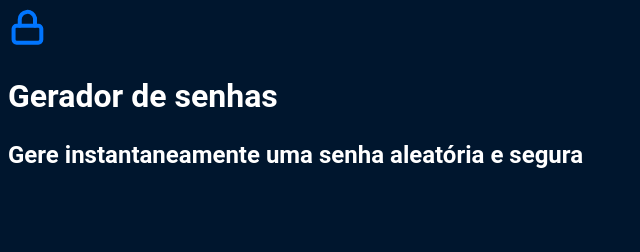
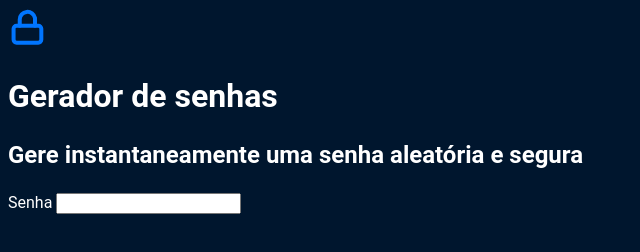
Before and after one commit to priscilakovalek/Gerador-de-senhas, a plain HTML site: page index.html in a window 1280 px wide. Shown: the whole page, without its empty margins (0-640 px from the left). Drawn offline with Linux system fonts and the light colour scheme.

Commit message:
alteração no HTML

```diff
--- a/index.html
+++ b/index.html
@@ -1,14 +1,24 @@
 <!DOCTYPE html>
 <html lang="pt-br">
+
 <head>
     <meta charset="UTF-8">
     <meta name="viewport" content="width=device-width, initial-scale=1.0">
     <title>Gerador de Senhas</title>
     <link rel="stylesheet" href="style.css">
 </head>
+
 <body>
+    <section class="conteudo">
+      <div class="conteudo-titulo">
     <img src="unlock.svg" alt="cadeado fechado">
     <h2 class="titulo-principal">Gerador de senhas</h2>
     <h3 class="titulo-secundario">Gere instantaneamente uma senha aleatória e segura</h3>
+      </div>
+    <div class="conteudo-senha">
+         <label for="senha">Senha</label>
+         <input name="senha" type="text" id="campo-senha">
+    </div>
+    </section>
 </body>
 </html>
```
